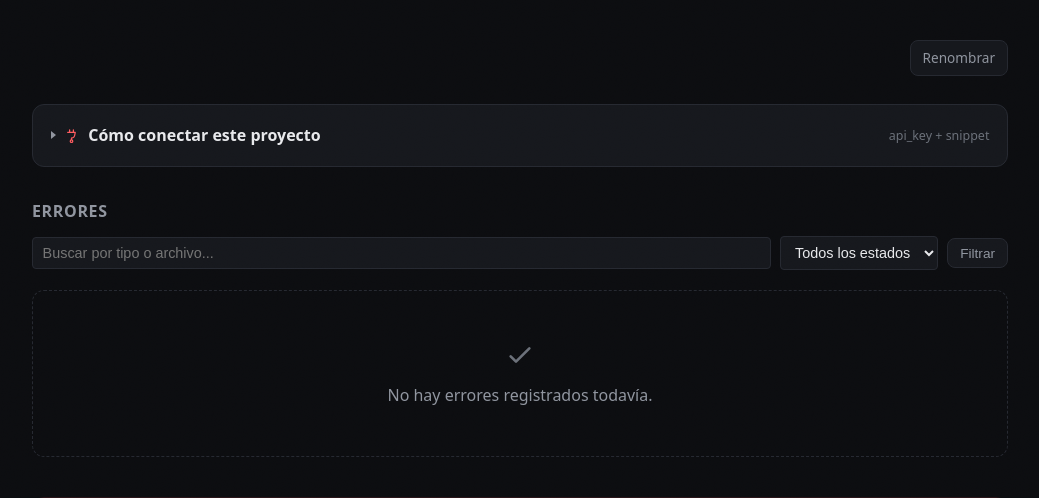
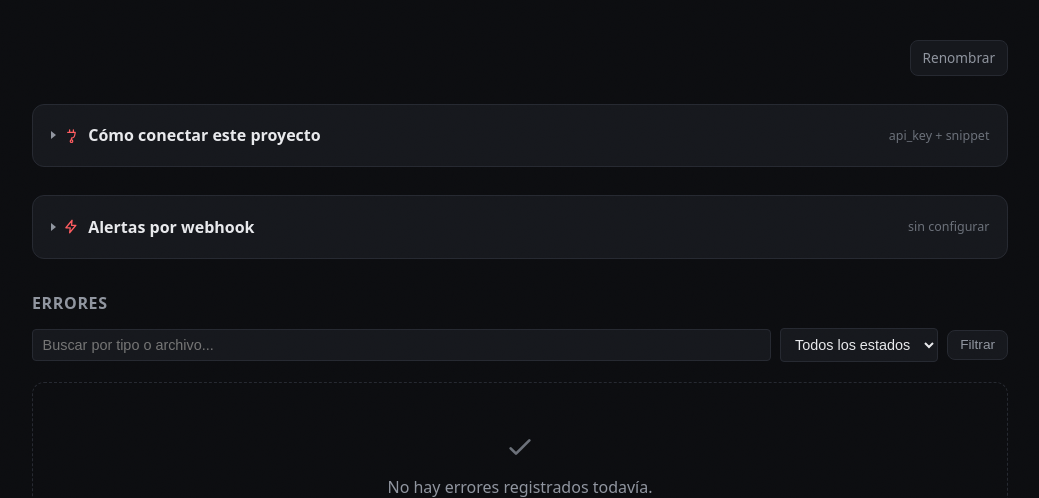
Before and after one commit to davidcepeda1/CodeVar, a FastAPI app: template codevar-server/app/templates/errors_list.html in a window 1280 px wide. Shown: the part 58-556 px from the top of the page, without its empty margins (120-1159 px from the left). Run offline with FastAPI, Linux system fonts and the light colour scheme; the template is opened without the code that fills it, so the values that code supplies are empty.

Commit message:
feat: add webhook configuration to dashboard

```diff
--- a/codevar-server/app/static/style.css
+++ b/codevar-server/app/static/style.css
@@ -166,6 +166,13 @@ code {
     border-radius: var(--radius-sm);
     font-size: 0.85em;
     font-variant-numeric: tabular-nums;
+}
+
+.webhook-form {
+    display: flex;
+    flex-wrap: wrap;
+    gap: 0.6rem;
+    margin-top: 0.6rem;
 }
 
 /* filters + pagination */
--- a/codevar-server/app/templates/errors_list.html
+++ b/codevar-server/app/templates/errors_list.html
@@ -57,6 +57,35 @@ app.add_middleware(
     <button type="button" class="copy-btn" onclick="codevarCopyById(this, 'project-snippet')">
         <span class="copy-label">Copiar snippet</span>
     </button>
+</details>
+
+<details class="connection-panel" {% if error == "invalid_webhook_url" %}open{% endif %}>
+    <summary>
+        <span class="chevron" aria-hidden="true"></span>
+        <svg class="plug-icon" width="15" height="15" viewBox="0 0 24 24" fill="none" xmlns="http://www.w3.org/2000/svg" aria-hidden="true">
+            <path d="M13 2 3 14h7l-1 8 10-12h-7l1-8Z" stroke="currentColor" stroke-width="2" stroke-linecap="round" stroke-linejoin="round"/>
+        </svg>
+        Alertas por webhook
+        <span class="hint">{% if project.webhook_url %}configurado{% else %}sin configurar{% endif %}</span>
+    </summary>
+    <p class="muted">
+        URL de webhook (Discord o Slack) a la que se envía un aviso cuando aparece un
+        <strong>error nuevo</strong> en este proyecto. Déjalo vacío para desactivarlo.
+    </p>
+    {% if error == "invalid_webhook_url" %}
+    <p class="form-error">La URL debe empezar con http:// o https://.</p>
+    {% endif %}
+    <form method="post" action="/dashboard/projects/webhook?api_key={{ api_key }}" class="webhook-form">
+        <input
+            type="text"
+            name="webhook_url"
+            value="{{ project.webhook_url or '' }}"
+            placeholder="https://discord.com/api/webhooks/..."
+            maxlength="500"
+            class="filter-search"
+        >
+        <button type="submit" class="btn-secondary">Guardar</button>
+    </form>
 </details>
 
 <h3>Errores</h3>
```
